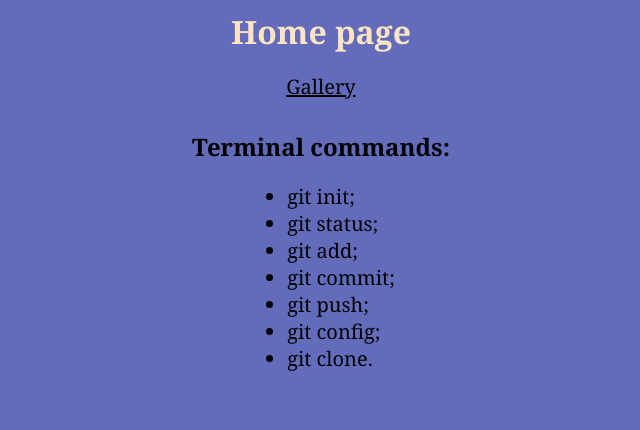
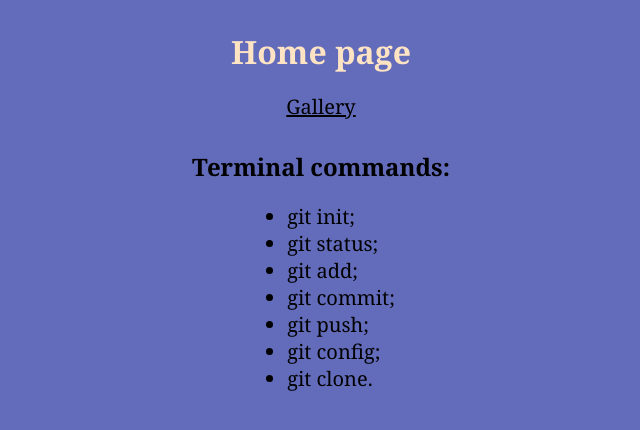
Before and after one commit to Kseniia0608/Project_2, a plain HTML site: page index.html in a window 1280 px wide. Shown: the whole page, without its empty margins (319-959 px from the left). Drawn offline with Linux system fonts and the light colour scheme.

Commit message:
Update style.css

```diff
--- a/style.css
+++ b/style.css
@@ -16,8 +16,6 @@ header {
     text-align: center;
     margin: 0;
     text-transform: unset;
-    padding-top: 10px;
-    color: bisque;
 }
 a {
     color: black;
@@ -26,6 +24,10 @@ a {
 nav {
     text-align: center;
     padding-top: 20px;
+}
+h1 {
+    padding-top: 30px;
+    color: bisque;
 }
 h2 {
     text-align: center;
```
